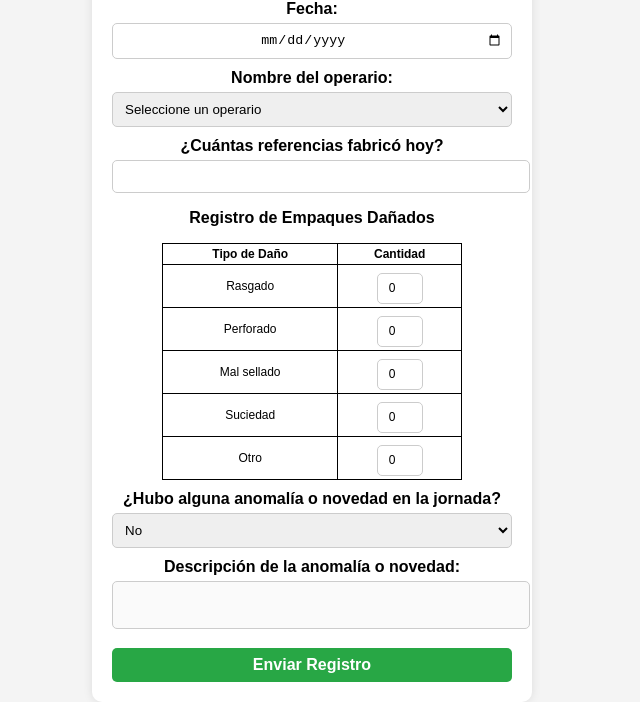
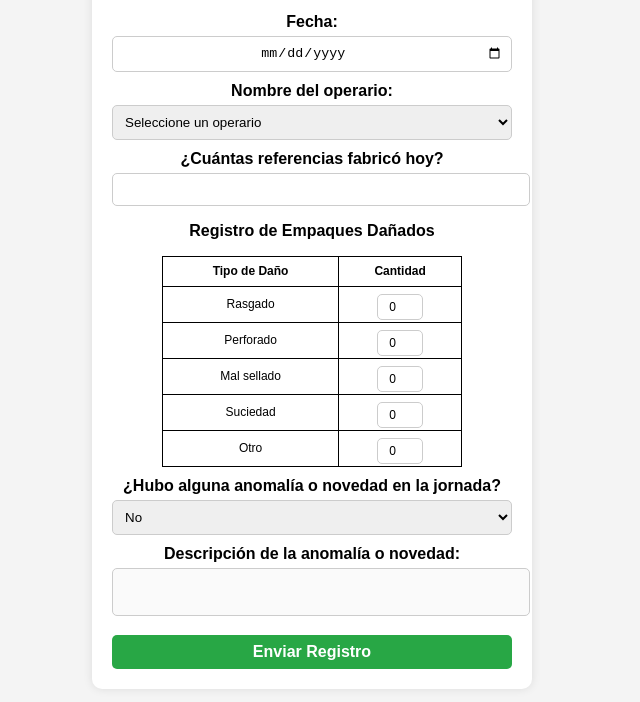
Before and after one commit to NatTorres20/Formulario-producci-n, a plain HTML site: page index.html in a window 1280 px wide. Shown: the part 99-801 px from the top of the page, without its empty margins (328-968 px from the left). Drawn offline with Linux system fonts and the light colour scheme.

Commit message:
Update style.css

```diff
--- a/style.css
+++ b/style.css
@@ -66,24 +66,25 @@ button:hover {
 
 
 table {
-    width: 100%; /* Ocupa todo el ancho disponible del contenedor */
-    max-width: 300px; /* Limita el tamaño máximo de la tabla */
-    margin: 0 auto; /* Centra la tabla */
+    width: 100%;
+    max-width: 300px;
+    margin: 0 auto;
     border-collapse: collapse;
 }
 
 th, td {
     border: 1px solid black;
-    padding: 3px; /* Reduce el espacio interno */
+    padding: 2px; /* Reduce el espacio interno */
     text-align: center;
     font-size: 12px; /* Reduce el tamaño del texto */
+    height: 25px; /* Reduce la altura de las celdas */
 }
 
 td input {
-    width: 40px; /* Hace los cuadros más pequeños */
-    height: 25px; /* Reduce la altura */
+    width: 40px;
+    height: 20px; /* Reduce la altura del input */
     text-align: center;
-    font-size: 12px; /* Reduce el tamaño del texto dentro del input */
+    font-size: 12px;
     padding: 2px;
 }
 
```
